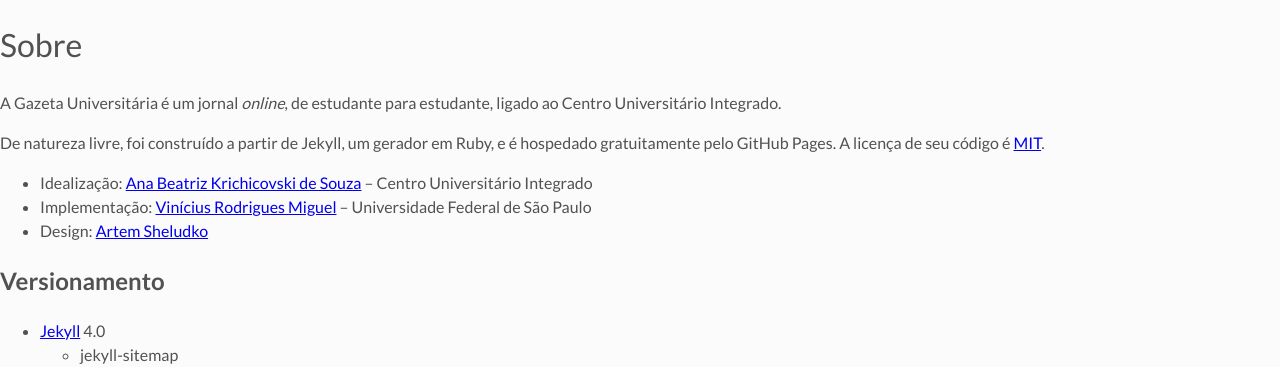
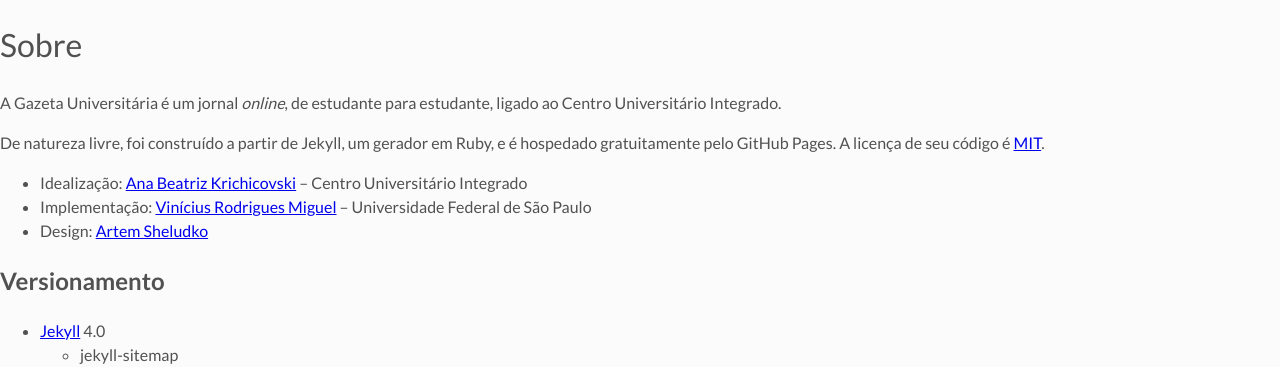
Before and after one commit to gazetauniversitaria/gazetauniversitaria.github.io, a Jekyll site: the page built from sobre.markdown, in a window 1280 px wide. Shown: the top 367 px of the page. Built offline with Jekyll 4.4.1, drawn with Linux system fonts in a browser that asks for light colours; our own code applies the rules of GitHub Pages for plain Markdown files.

Commit message:
Update sobre.markdown

```diff
--- a/sobre.markdown
+++ b/sobre.markdown
@@ -4,7 +4,7 @@ A Gazeta Universitária é um jornal *online*, de estudante para estudante, liga
 
 De natureza livre, foi construído a partir de Jekyll, um gerador em Ruby, e é hospedado gratuitamente pelo GitHub Pages. A licença de seu código é [MIT](https://mit-license.org/).
 
-  * Idealização: [Ana Beatriz Krichicovski de Souza](https://github.com/krichicovski) -- Centro Universitário Integrado
+  * Idealização: [Ana Beatriz Krichicovski](https://github.com/krichicovski) -- Centro Universitário Integrado
   * Implementação: [Vinícius Rodrigues Miguel](https://github.com/vrmiguel) -- Universidade Federal de São Paulo
   * Design: [Artem Sheludko](https://github.com/artemsheludko)
 
```
